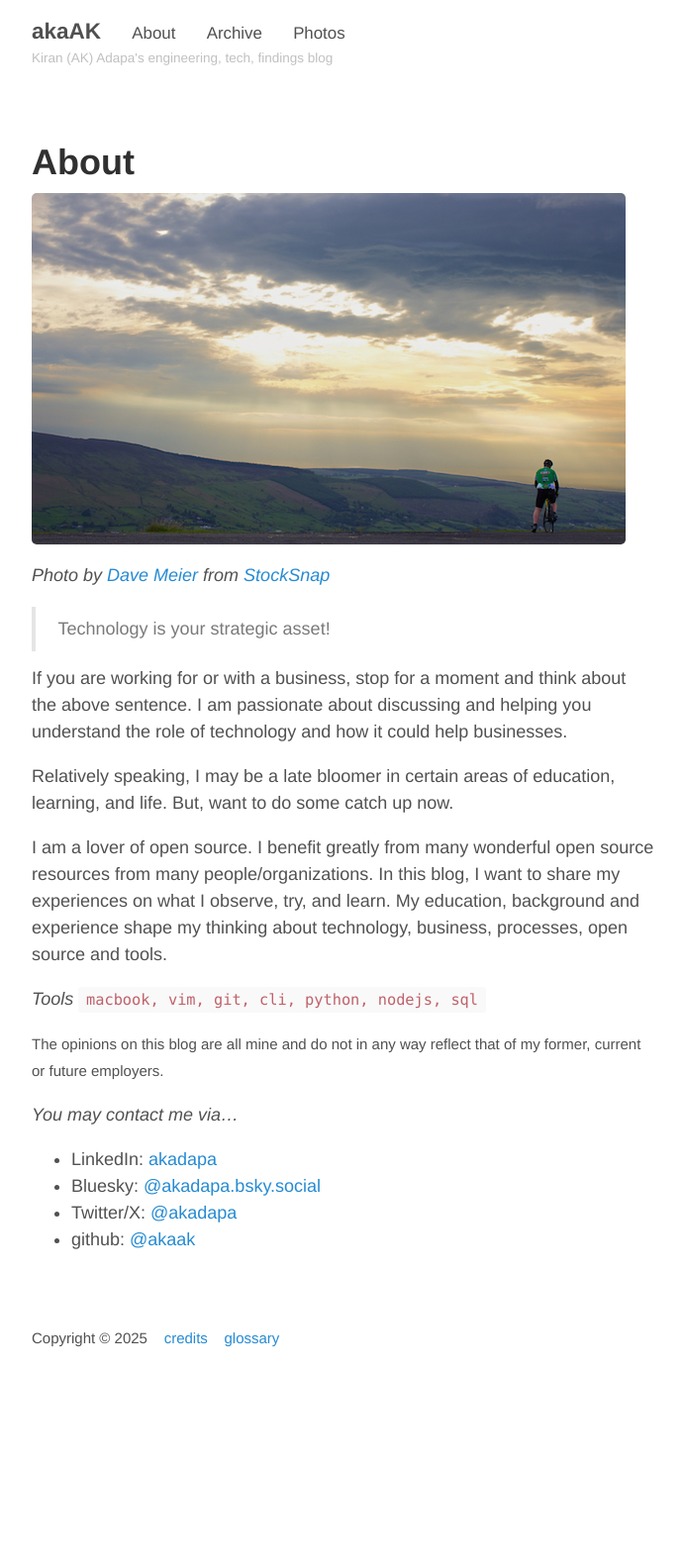
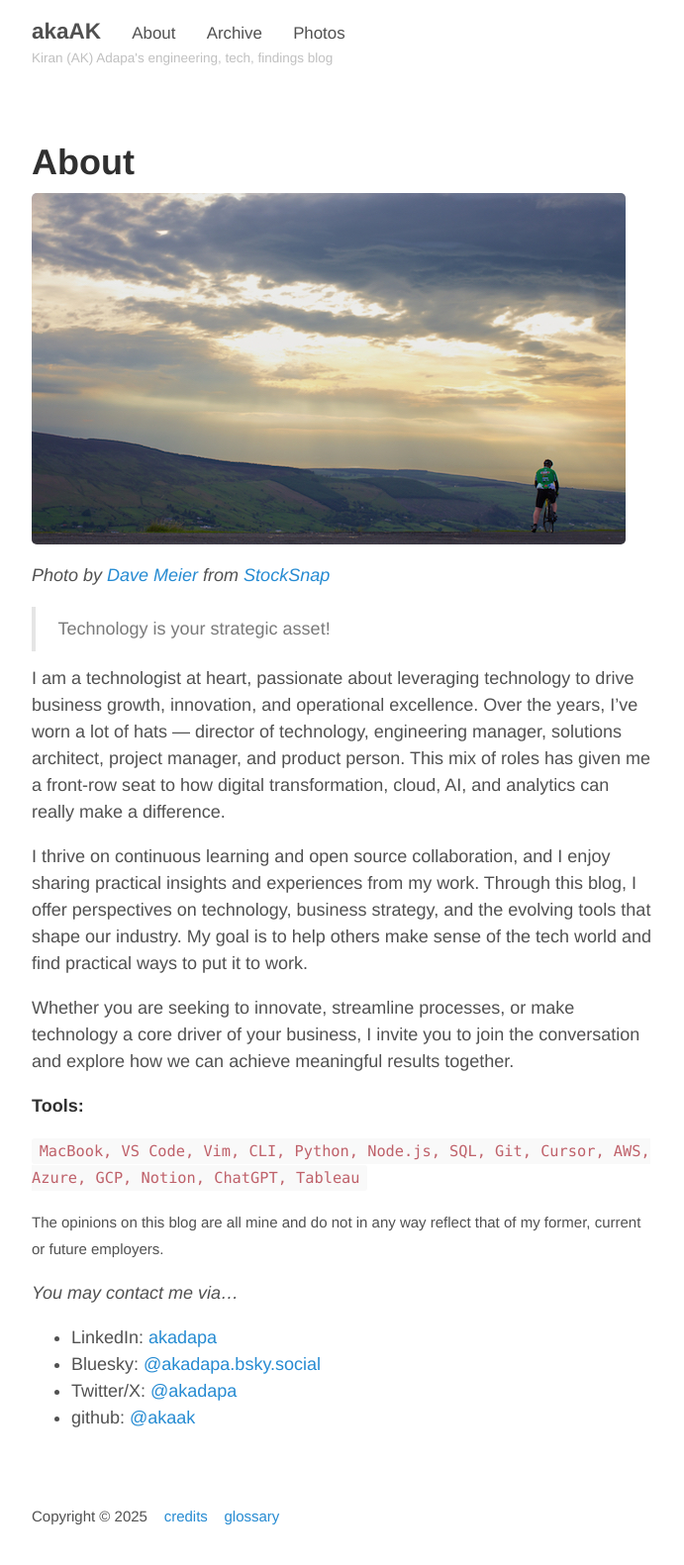
Before and after one commit to akaak/blog, a Jekyll site: the page built from about.md, in a window 1280 px wide. Shown: the whole page at 99% size, without its empty margins (293-984 px from the left). Built offline with Jekyll 4.4.1, drawn with Linux system fonts in a browser that asks for light colours; before the commit the page ends 1401 px from its top, so only the background shows below that.

Commit message:
update about me

```diff
--- a/about.md
+++ b/about.md
@@ -12,13 +12,16 @@ _Photo by <a href="https://stocksnap.io/author/480">Dave Meier</a> from <a href=
 
 <blockquote>Technology is your strategic asset!</blockquote>
 
-If you are working for or with a business, stop for a moment and think about the above sentence. I am passionate about discussing and helping you understand the role of technology and how it could help businesses.
+I am a technologist at heart, passionate about leveraging technology to drive business growth, innovation, and operational excellence. Over the years, I’ve worn a lot of hats — director of technology, engineering manager, solutions architect, project manager, and product person. This mix of roles has given me a front-row seat to how digital transformation, cloud, AI, and analytics can really make a difference.
 
-Relatively speaking, I may be a late bloomer in certain areas of education, learning, and life. But, want to do some catch up now.
+I thrive on continuous learning and open source collaboration, and I enjoy sharing practical insights and experiences from my work. Through this blog, I offer perspectives on technology, business strategy, and the evolving tools that shape our industry. My goal is to help others make sense of the tech world and find practical ways to put it to work.
 
-I am a lover of open source. I benefit greatly from many wonderful open source resources from many people/organizations. In this blog, I want to share my experiences on what I observe, try, and learn. My education, background and experience shape my thinking about technology, business, processes, open source and tools.
+Whether you are seeking to innovate, streamline processes, or make technology a core driver of your business, I invite you to join the conversation and explore how we can achieve meaningful results together.
 
-*Tools*  `macbook, vim, git, cli, python, nodejs, sql`
+**Tools:**
+
+`MacBook, VS Code, Vim, CLI, Python, Node.js, SQL, Git, Cursor, AWS, Azure, GCP, Notion, ChatGPT, Tableau`
+
 
 <small>
 The opinions on this blog are all mine and do not in any way reflect that of my former, current or future employers.
```
